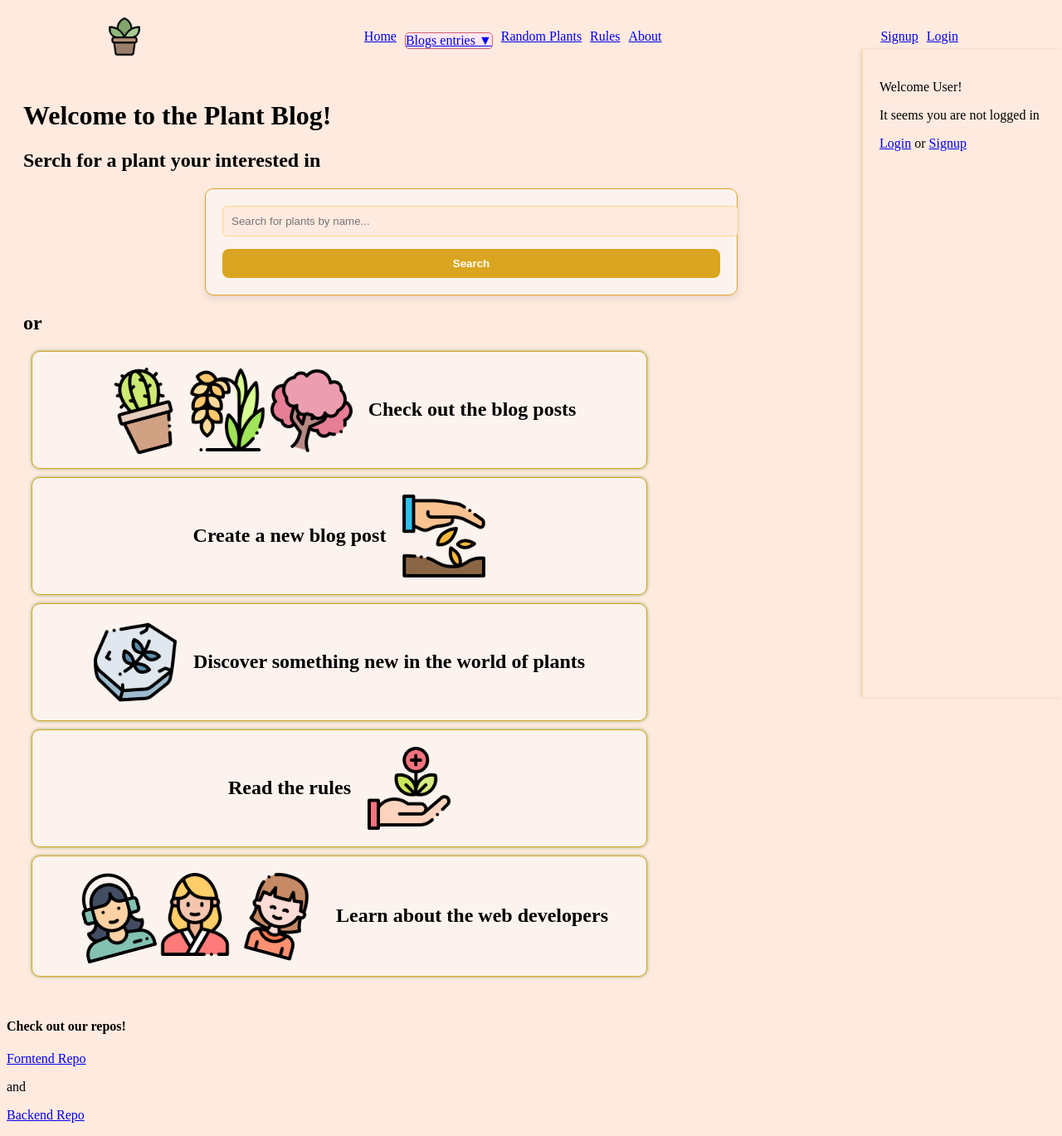
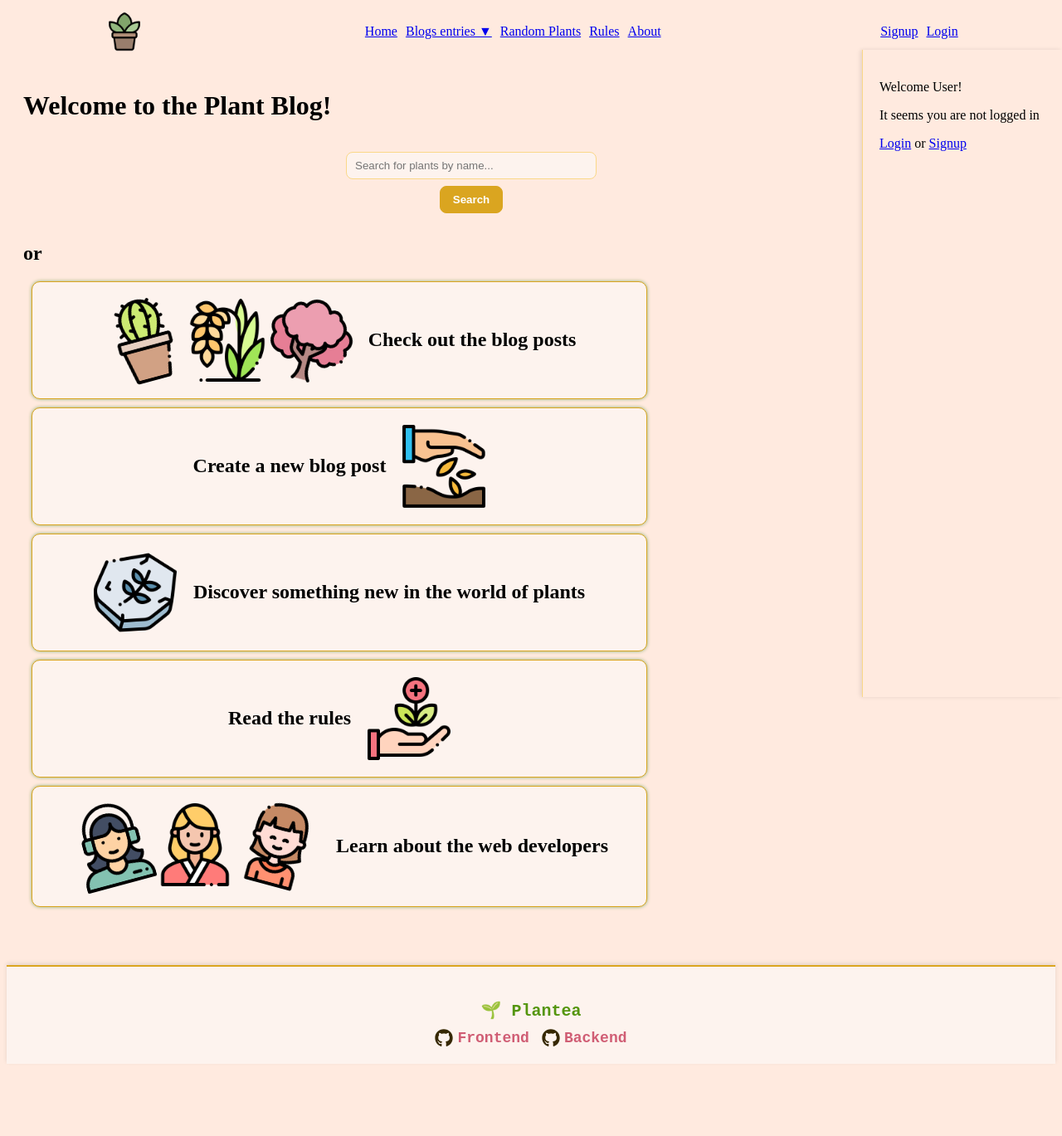
Before and after one commit to MariiaTararaeva/plantea-frontend, a React (Vite) app: page / in a window 1280 px wide. Shown: the whole page at 83% size. After the commit the page ends 1290 px from the top, so only its background shows below. Built offline with nearby package versions, Linux system fonts and the light colour scheme.

Commit message:
styles FORMcss and PlantsDcss

```diff
--- a/package.json
+++ b/package.json
@@ -14,6 +14,7 @@
     "lodash": "^4.17.21",
     "react": "^18.3.1",
     "react-dom": "^18.3.1",
+    "react-icons": "^5.4.0",
     "react-router-dom": "^7.1.3"
   },
   "devDependencies": {
--- a/src/assets/Forms.css
+++ b/src/assets/Forms.css
@@ -12,13 +12,6 @@ form {
   gap: 15px;
 }
 
-/* Form Headings */
-form h2 {
-  color: #d05d74;
-  text-align: center;
-  margin-bottom: 15px;
-}
-
 /* Labels */
 label {
   font-weight: bold;
@@ -28,32 +21,33 @@ label {
 /* Inputs & Textareas */
 input,
 textarea {
-  width: 100%;
+  width: calc(100% - 20px); /* Prevents right-side overflow */
   padding: 10px;
   border: 1px solid #fad888;
   border-radius: 5px;
-  background-color: #ffeadf;
+  background-color: #f0e7e2;
   transition: all 0.3s ease-in-out;
 }
 
-/* Inputs Focus Effect */
-input:focus,
-textarea:focus {
-  outline: none;
-  border-color: #d05d74;
-  box-shadow: 0 0 5px #d05d74;
+/* Buttons Container */
+.form-buttons {
+  display: flex;
+  justify-content: space-between; /* Align buttons in a row */
+  gap: 10px; /* Space between buttons */
 }
 
 /* Buttons */
 button {
   background-color: goldenrod;
   color: white;
-  padding: 10px;
+  padding: 10px 20px;
   border: none;
   border-radius: 8px;
   cursor: pointer;
   font-weight: bold;
   transition: all 0.3s ease-in-out;
+  flex: 1; /* Makes buttons the same size */
+  max-width: 120px; /* Prevents buttons from being too wide */
 }
 
 button:hover {
@@ -64,61 +58,169 @@ button:hover {
 /* Cancel Button */
 button[type="button"] {
   background-color: #df8758;
+  margin-left: 20px;
 }
 
 button[type="button"]:hover {
   background-color: #d05d74;
 }
 
-/* Form Container */
-.form-container {
+/* Homepage Styling */
+/* 🌱 Search Section */
+.searchDiv {
+  padding: 15px;
+  border-radius: 10px;
+  text-align: center;
+  margin-bottom: 20px;
+}
+
+/* 🔍 Search Bar */
+.search-bar {
+  background-color: transparent !important;
+  border: none !important;
+  box-shadow: none !important;
+  display: flex;
+  align-items: center;
+  justify-content: center;
+  gap: 8px;
+  max-width: 300px;
+  margin: auto;
+  padding: 0;
+}
+
+.search-bar input {
+  flex: 1;
+  padding: 8px 10px;
+  border-radius: 8px;
+  background-color: #fdf3ee;
+  transition: all 0.3s ease-in-out;
+}
+
+.search-bar input:focus {
+  outline: none;
+  border-color: #8daf6e;
+  box-shadow: 0 0 5px #8daf6e;
+}
+
+.search-bar button {
+  background-color: goldenrod;
+  color: white;
+  padding: 8px 15px;
+  border: 1px solid goldenrod;
+  border-radius: 8px;
+  cursor: pointer;
+  font-weight: bold;
+  transition: all 0.3s ease-in-out;
+}
+
+.search-bar button:hover {
+  background-color: #cf487f;
+  transform: scale(1.05);
+}
+
+/*  Search Results */
+.search-results {
+  margin-top: 20px;
+}
+
+/*  Search Result Grid */
+.plant-grid {
+  display: flex;
+  flex-wrap: wrap;
+  justify-content: center;
+  gap: 10px;
+}
+
+/*  Individual Plant Card */
+.plant-card {
+  background-color: white;
+  border: 1px solid #fad888;
+  border-radius: 10px;
+  padding: 10px;
+  text-align: center;
+  cursor: pointer;
+  transition: transform 0.3s ease-in-out, box-shadow 0.3s;
+  width: 130px;
+  box-shadow: 0 2px 5px rgba(0, 0, 0, 0.1);
+}
+
+.plant-card:hover {
+  transform: scale(1.05);
+  box-shadow: 0 3px 8px rgba(0, 0, 0, 0.15);
+}
+
+/* 🌿 Plant Image */
+.plant-image {
+  width: 100%;
+  height: auto;
+  border-radius: 8px;
+  margin-bottom: 5px;
+}
+
+/* footer css */
+/* 🌱 Footer Styling */
+.footer {
+  background-color: #fdf3ee; /* Soft warm background */
+  border-top: 2px solid goldenrod;
+  text-align: center;
+  padding: 20px;
+  margin-top: 40px;
+  box-shadow: 0 -2px 5px rgba(0, 0, 0, 0.1);
+}
+
+/* 🌿 Footer Text */
+/* 🌱 Footer Styling */
+.footer {
+  background-color: #fdf3ee; /* Soft warm background */
+  border-top: 2px solid goldenrod;
+  text-align: center;
+  padding: 20px;
+  margin-top: 40px;
+  box-shadow: 0 -2px 5px rgba(0, 0, 0, 0.1);
+  font-family: "AdaleMono", monospace;
+}
+
+/* 🌿 Footer Title */
+.footer-title {
+  color: #54950e; /* Green color from your palette */
+  font-size: 20px;
+  font-weight: bold;
+  margin-bottom: 10px;
+}
+
+/* 🌱 Footer Links */
+.footer-links {
   display: flex;
   justify-content: center;
   align-items: center;
-  flex-direction: column;
+  gap: 15px;
+  font-size: 18px;
 }
 
-/* Dropdown Suggestion List */
-.dropdown {
-  list-style: none;
-  padding: 0;
-  margin-top: 10px;
-  background-color: #ffe7f3;
-  border: 1px solid #d05d74;
-  border-radius: 5px;
-  max-height: 150px;
-  overflow-y: auto;
+/* 🔗 GitHub Icons */
+.footer-icon {
+  color: #362800; /* Dark earthy color */
+  font-size: 22px;
+  margin-right: 5px;
 }
 
-.dropdown-item {
-  padding: 8px;
-  cursor: pointer;
-  transition: background 0.3s ease-in-out;
+/* 🖋️ Footer Links */
+.footer a {
+  text-decoration: none;
+  color: #d05d74;
+  font-weight: bold;
+  display: flex;
+  align-items: center;
+  transition: color 0.3s ease-in-out;
 }
 
-.dropdown-item:hover {
-  background-color: #f6a5cd;
+.footer a:hover {
+  color: #cf487f;
 }
 
-/* Selected Species Section */
-.selected-species {
-  text-align: center;
-  padding: 10px;
-  border: 1px solid goldenrod;
-  background-color: #fdf3ee;
-  border-radius: 10px;
+/* 🌱 "or" separator */
+.footer .or {
+  color: #54950e; /* Same green as footer title */
+  font-weight: bold;
+  font-size: 18px;
 }
-
-/* Image Preview */
-.selected-species img {
-  width: 100px;
-  height: auto;
-  border-radius: 5px;
-  margin-top: 10px;
-}
-
-/* File Upload Styling */
-input[type="file"] {
-  background-color: #f6ffee;
-  border: 1px solid #8daf6e;
-}
--- a/src/components/Footer.jsx
+++ b/src/components/Footer.jsx
@@ -1,14 +1,28 @@
+import { FaGithub } from "react-icons/fa"; // GitHub icon
+
 function Footer() {
-
-    return (
-        <div className="footer">
-            <h4>Check out our repos!</h4>
-            <a href="https://github.com/MariiaTararaeva/plantea-frontend" target="_blank"><p>Forntend Repo</p></a >
-            <p>and</p>
-            <a href="https://github.com/LenaH92/plantea-backend" target="_blank"><p>Backend Repo</p></a >
-        </div>
-    )
-
+  return (
+    <div className="footer">
+      <p className="footer-title">🌱 Plantea</p>
+      <div className="footer-links">
+        <a
+          href="https://github.com/MariiaTararaeva/plantea-frontend"
+          target="_blank"
+          rel="noopener noreferrer"
+        >
+          <FaGithub className="footer-icon" /> Frontend
+        </a>
+        {/* <span className="or sign footer"> | </span> */}
+        <a
+          href="https://github.com/LenaH92/plantea-backend"
+          target="_blank"
+          rel="noopener noreferrer"
+        >
+          <FaGithub className="footer-icon" /> Backend
+        </a>
+      </div>
+    </div>
+  );
 }
 
 export default Footer;
--- a/src/index.css
+++ b/src/index.css
@@ -1,9 +1,8 @@
 :root {
-  font-family: Inter, system-ui, Avenir, Helvetica, Arial, sans-serif;
+  font-family: "AdaleMono", monospace !important;
   line-height: 1.5;
   font-weight: 400;
-
-  color-scheme: light dark;
+  color-scheme: rgb(32, 6, 6);
   color: rgba(255, 255, 255, 0.87);
   background-color: #242424;
 }
--- a/src/pages/HomePage.jsx
+++ b/src/pages/HomePage.jsx
@@ -1,20 +1,19 @@
-import React, { useState } from "react";
+import { useState } from "react";
 import "../components/navbarStyling.css";
 import { useNavigate } from "react-router-dom";
 /* temporarely */
-import lena from "../images/Lena.png"
-import mariia from "../images/mariia.png"
-import mine from "../images/Mine.png"
-import image1 from "../images/cactus.png"
-import image2 from "../images/icon-rice.png"
-import image3 from "../images/sakura.png"
-import whatsNext from "../images/seed.png"
-import rulesIcon from "../images/medicine.png"
-import fossil from "../images/fossil.png"
-
+import lena from "../images/Lena.png";
+import mariia from "../images/mariia.png";
+import mine from "../images/Mine.png";
+import image1 from "../images/cactus.png";
+import image2 from "../images/icon-rice.png";
+import image3 from "../images/sakura.png";
+import whatsNext from "../images/seed.png";
+import rulesIcon from "../images/medicine.png";
+import fossil from "../images/fossil.png";
+import "../assets/Forms.css";
 
 const HomePage = () => {
-
   const navigate = useNavigate();
 
   const [searchResults, setSearchResults] = useState([]); // Results from search
@@ -33,7 +32,9 @@ const HomePage = () => {
   const handleSearchSubmit = async (e) => {
     e.preventDefault();
     try {
-      const response = await fetch(`${import.meta.env.VITE_API_URL}/api/plants/search?query=${searchQuery}`); // Assuming this endpoint exists
+      const response = await fetch(
+        `${import.meta.env.VITE_API_URL}/api/plants/search?query=${searchQuery}`
+      ); // Assuming this endpoint exists
       if (!response.ok) throw new Error("Failed to fetch search results");
       const data = await response.json();
       setSearchResults(data);
@@ -43,11 +44,9 @@ const HomePage = () => {
   };
 
   return (
-
     <div className="main-content">
       <h1>Welcome to the Plant Blog!</h1>
       <div className="searchDiv">
-        <h2>Serch for a plant your interested in </h2>
         {/* Search Bar */}
         <form onSubmit={handleSearchSubmit} className="search-bar">
           <input
@@ -65,7 +64,11 @@ const HomePage = () => {
             <h2>Search Results:</h2>
             <div className="plant-grid">
               {searchResults.map((plant) => (
-                <div key={plant._id} className="plant-card" onClick={() => handlePlantClick(plant._id)}>
+                <div
+                  key={plant._id}
+                  className="plant-card"
+                  onClick={() => handlePlantClick(plant._id)}
+                >
                   <img
                     src={plant.default_image?.thumbnail || "/placeholder.jpg"}
                     alt={plant.common_name || "Plant"}
@@ -114,7 +117,6 @@ const HomePage = () => {
         </div>
       </div>
     </div>
-
   );
 };
 
--- a/src/pages/RandomPlantsPage.jsx
+++ b/src/pages/RandomPlantsPage.jsx
@@ -1,5 +1,6 @@
 import { useState, useEffect } from "react";
 import { useNavigate } from "react-router-dom";
+import PlantDiseaseCarousel from "../components/PlantDiseaseCarousel";
 
 const RandomPlantsPage = () => {
   const navigate = useNavigate();
@@ -13,7 +14,9 @@ const RandomPlantsPage = () => {
   //function to fetch the plants:
   const fetchRandomPlants = async () => {
     try {
-            const response = await fetch(`${import.meta.env.VITE_API_URL}/api/plants/random?limit=20`); // Assuming this endpoint exists
+      const response = await fetch(
+        `${import.meta.env.VITE_API_URL}/api/plants/random?limit=20`
+      ); // Assuming this endpoint exists
       if (!response.ok) throw new Error("Failed to fetch plants");
       const data = await response.json();
       setPlants(data);
@@ -27,27 +30,43 @@ const RandomPlantsPage = () => {
     fetchRandomPlants();
   }, []);
 
-
   return (
     <>
+      <div>
+        <h1>Discover Popular Plants and Diseases</h1>
+        <PlantDiseaseCarousel />
+      </div>
       <div className="random-plants">
-                <h2>Explore Plants</h2>
-                <button onClick={fetchRandomPlants}>Refresh</button>
+        <h2>Random Plants and Facts</h2>
         <div className="plant-grid">
           {plants.map((plant) => (
-                        <div key={plant._id} className="plant-card" onClick={() => handlePlantClick(plant._id)}>
+            <div
+              key={plant._id}
+              className="plant-card"
+              onClick={() => handlePlantClick(plant._id)}
+            >
               <img
                 src={plant.default_image?.thumbnail || "/placeholder.jpg"}
                 alt={plant.common_name || "Plant"}
                 className="plant-image"
               />
               <p>{plant.common_name || plant.scientific_name}</p>
-                            <p>{plant.watering === "Average" ? "💧💧" : plant.watering === "Frequent" ? "💧💧💧" : plant.watering === "Minimum" ? "💧" : null}</p>
+              <p>
+                {plant.watering === "Average"
+                  ? "💧💧"
+                  : plant.watering === "Frequent"
+                  ? "💧💧💧"
+                  : plant.watering === "Minimum"
+                  ? "💧"
+                  : null}
+              </p>
             </div>
           ))}
         </div>
+        <button onClick={fetchRandomPlants}>Refresh</button>
       </div>
-        </>);
-}
+    </>
+  );
+};
 
 export default RandomPlantsPage;
--- a/src/pages/RulesPage.jsx
+++ b/src/pages/RulesPage.jsx
@@ -1,5 +1,3 @@
-import PlantDiseaseCarousel from "../components/PlantDiseaseCarousel";
-
 const RulesPage = () => {
   return (
     <>
@@ -57,11 +55,6 @@ const RulesPage = () => {
       </p>
 
       <h4>Happy growing! 🌍💚</h4>
-
-      <div>
-        <h1>Welcome to My Plant App!</h1>
-        <PlantDiseaseCarousel />
-      </div>
     </>
   );
 };
```
Also changed, not shown: src/assets/PlantD.css (+122 -0 lines), 1 other file (tests, documents, lock files or other folders). Lines whose indentation alone changed are shown as unchanged.
